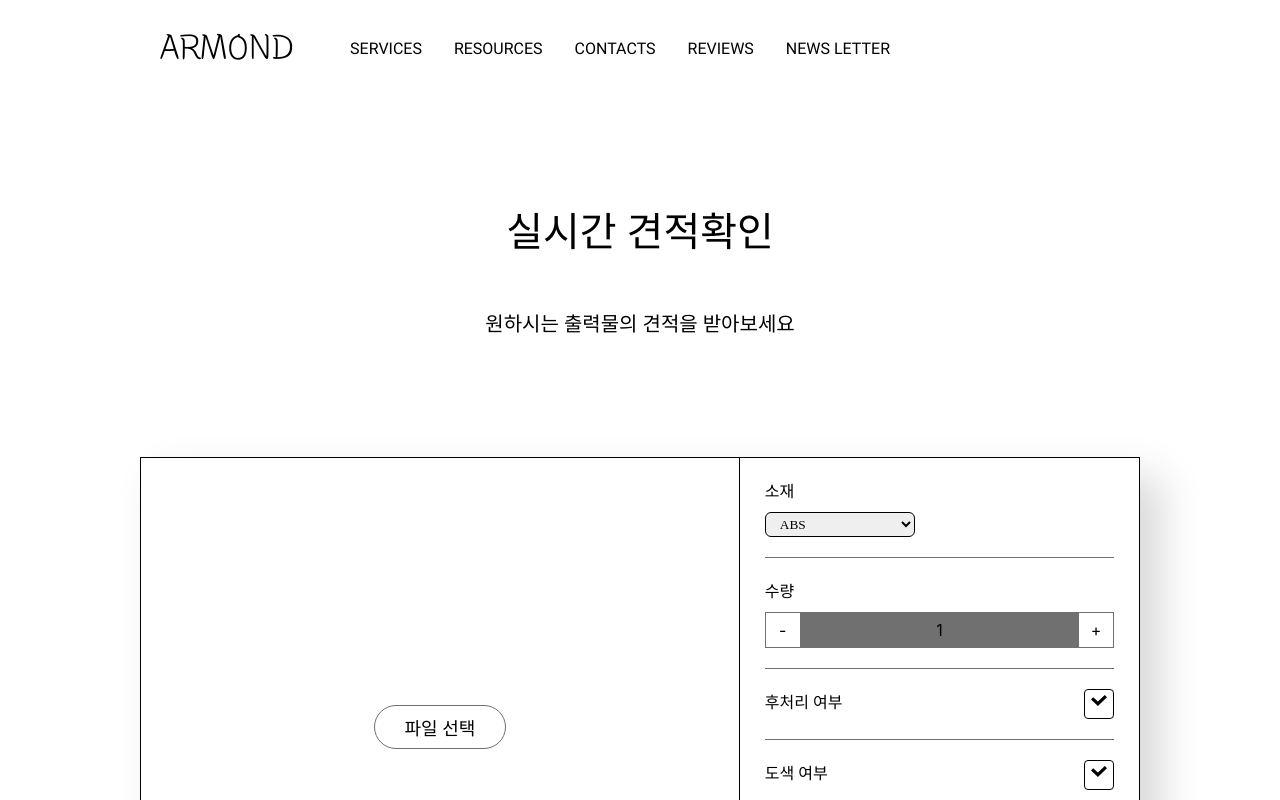
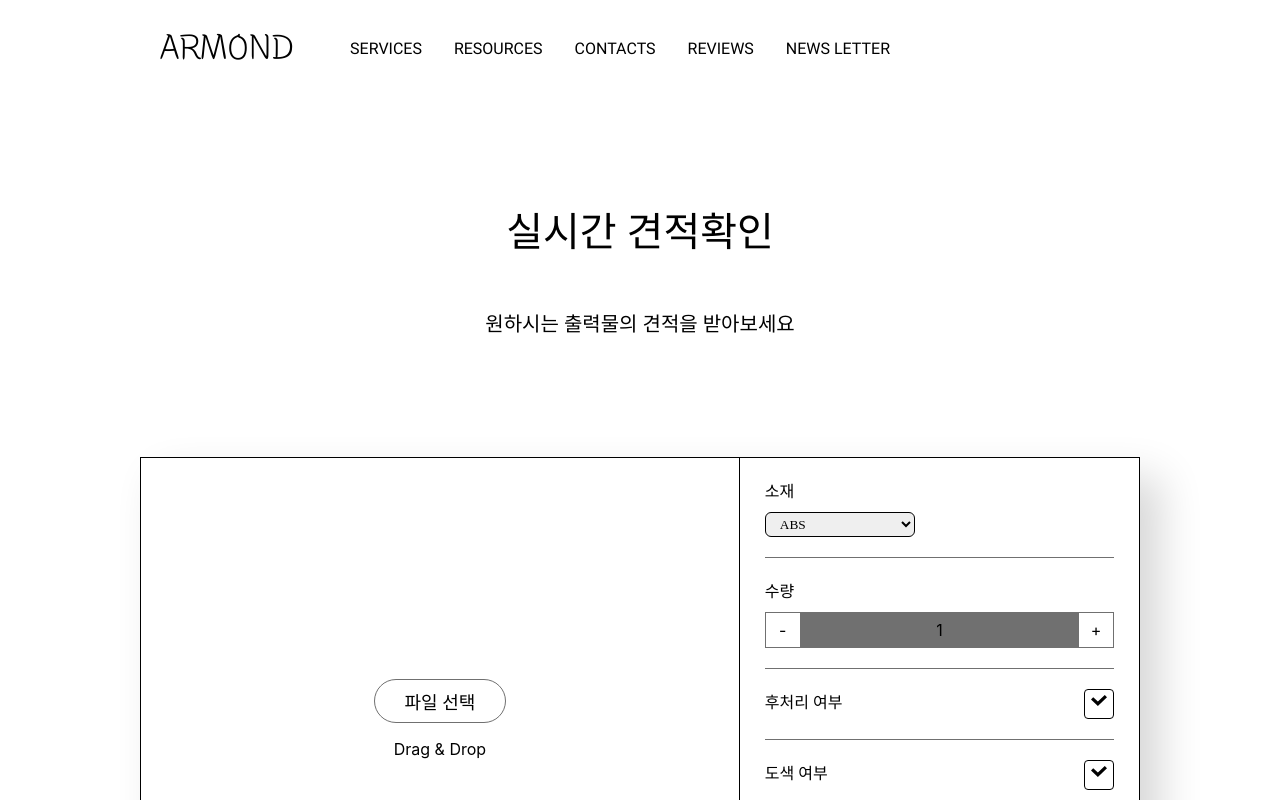
Before and after one commit to AR-mond/Client, a React (Create React App) app: page /estimate in a window 1280 px wide. Shown: the top 800 px of the page. Built offline with nearby package versions, Linux system fonts and the light colour scheme; a web font is replaced by a local one.

Commit message:
drag & drop 기능 추가!

```diff
--- a/src/components/estimate_space/estimate_space.jsx
+++ b/src/components/estimate_space/estimate_space.jsx
@@ -24,6 +24,15 @@ const EstimateSpace = ({ onAdd }) => {
   // '파일 추가' 버튼 클릭 시 fileInput 클릭 이벤트 발생
   const handleFileButtonClick = e => {
     fileInput.current.click();
+  };
+
+  const handleDrop = e => {
+    e.preventDefault();
+    // 드롭된 파일 리스트 가져오기
+    const files = [...e.dataTransfer?.files];
+    const url = window.URL.createObjectURL(files[0]);
+    setFileURL(url);
+    setFile(files[0]);
   };
 
   // fileInput에서 특정 파일 선택하면 fileurl과 file 저장
@@ -136,11 +145,20 @@ const EstimateSpace = ({ onAdd }) => {
 
   return (
     <div className={styles.container}>
-      <div className={styles.file_box}>
+      <div
+        className={styles.file_box}
+        onDragOver={e => {
+          e.preventDefault();
+        }}
+        onDrop={handleDrop}
+      >
         {file === null ? (
-          <div className={styles.file_btn} onClick={handleFileButtonClick}>
-            파일 선택
-          </div>
+          <>
+            <div className={styles.file_btn} onClick={handleFileButtonClick}>
+              파일 선택
+            </div>
+            <p>Drag & Drop</p>
+          </>
         ) : (
           // <model-viewer
           //   alt="sample"
```
